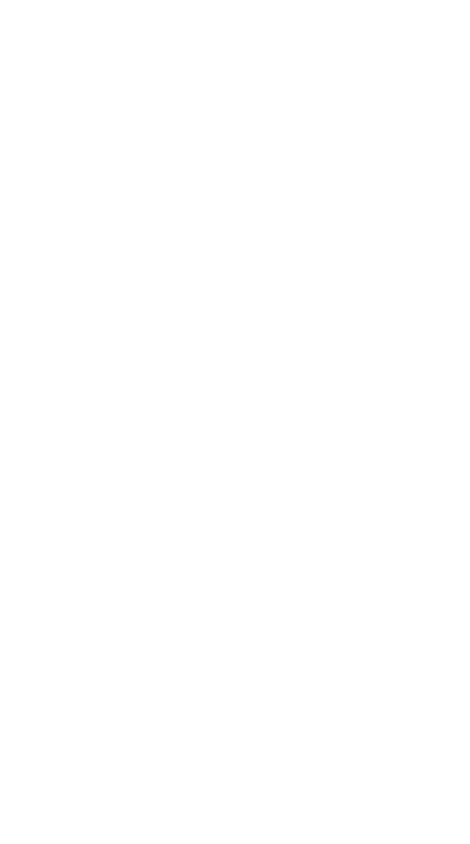
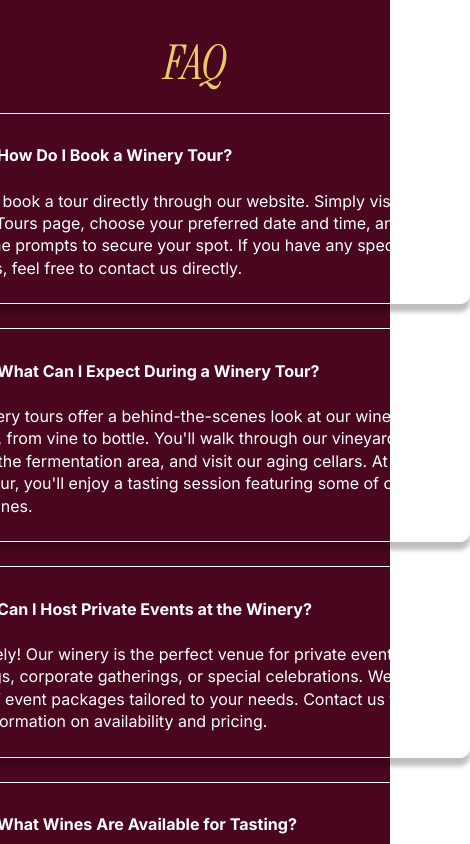
Before and after one commit to LivingGhoull/Vine_-_Vintages, a React (Vite) app: page / in a window 390 px wide. Shown: the part 7660-8504 px from the top of the page, 470 px wide, since content can reach past the window. Before the commit the page ends 7649 px from the top, so only its background shows below. Built offline with nearby package versions, Linux system fonts and the light colour scheme.

Commit message:
feat: Faq section
Both info and styling appied with responsive effect to mobile, tablet and desktop

```diff
--- a/src/App.tsx
+++ b/src/App.tsx
@@ -5,7 +5,7 @@
 import About_section from "./components/sections/About_section";
 import Testimonials_section from "./components/sections/Testimonials_section";
 import News_section from "./components/sections/News_section";
-
+import Faq_section from "./components/sections/Faq_section";
 
 function App() {
   return (
@@ -21,6 +21,11 @@
       <Testimonials_section />
 
       <News_section />
+
+      <Faq_section/>
+
+
+
     </>
   );
 }
--- /dev/null
+++ b/src/components/cards/Faq_card.tsx
@@ -0,0 +1,20 @@
+import qustion_mark from "../../assets/images/icons8-question-mark-32.png"
+
+interface Props {
+  question: string;
+  answer: string;
+}
+
+function Faq_card({question, answer}:Props) {
+  return (
+    <div className="faq_card card">
+      <div className="faq_card__question">
+        <img src={qustion_mark} alt="Qustion mark to Frequent ask qusitons" />
+        <h6>{question}</h6>
+      </div>
+      <p>{answer}</p>
+    </div>
+  );
+}
+
+export default Faq_card
--- a/src/components/sections/Faq_section.tsx
+++ b/src/components/sections/Faq_section.tsx
@@ -0,0 +1,19 @@
+import Card from "../cards/Faq_card";
+import list from "../../utility/faq_list.json";
+
+function Faq_section() {
+  return (
+    <section>
+      <div className="container faq_section">
+        <h2 className="h_mid_head faq_section__header">FAQ</h2>
+        <div className="faq_section__list">
+          {list.map((value, index) => (
+            <Card key={index} question={value.question} answer={value.answer} />
+          ))}
+        </div>
+      </div>
+    </section>
+  );
+}
+
+export default Faq_section;
--- a/src/scss/index.scss
+++ b/src/scss/index.scss
@@ -228,6 +228,7 @@
   }
 }
 
+//News_section
 .news_section {
   @include col.flex_display(map-get(col.$gaps, "sm"));
 
@@ -268,3 +269,35 @@
     padding-bottom: map-get(col.$gaps, "sm");
   }
 }
+
+//Faq_section
+.faq_section {
+  @include col.flex_display(map-get(col.$gaps, "sm"));
+
+  &__header {
+    text-align: center;
+  }
+
+  &__list {
+    display: grid;
+    gap: map-get(col.$gaps, "md");
+    grid-template-columns: repeat(auto-fit, minmax(550px, 1fr));
+  }
+}
+
+.faq_card {
+  @include col.flex_display(map-get(col.$gaps, "sm"));
+
+  &__question {
+    @include col.flex_display(map-get(col.$gaps, "md"));
+    flex-direction: row;
+    align-items: center;
+    font-size: map-get(col.$font_size, "big_bread");
+
+    img {
+      width: 32px;
+      border: 2px solid white;
+      border-radius: 100%;
+    }
+  }
+}
--- /dev/null
+++ b/src/utility/faq_list.json
@@ -0,0 +1,26 @@
+[
+  {
+    "question": "How Do I Book a Winery Tour?",
+    "answer": "You can book a tour directly through our website. Simply visit the Winery Tours page, choose your preferred date and time, and follow the prompts to secure your spot. If you have any special requests, feel free to contact us directly."
+  },
+  {
+    "question": "What Can I Expect During a Winery Tour?",
+    "answer": "Our winery tours offer a behind-the-scenes look at our winemaking process, from vine to bottle. You'll walk through our vineyards, explore the fermentation area, and visit our aging cellars. At the end of the tour, you'll enjoy a tasting session featuring some of our finest wines."
+  },
+  {
+    "question": "Can I Host Private Events at the Winery?",
+    "answer": "Absolutely! Our winery is the perfect venue for private events like weddings, corporate gatherings, or special celebrations. We offer a range of event packages tailored to your needs. Contact us for more information on availability and pricing."
+  },
+  {
+    "question": "What Wines Are Available for Tasting?",
+    "answer": "We rotate our tasting menu regularly to reflect the season and our latest releases. During your visit, you can expect a curated selection of our red, white, and rosé wines, as well as limited-edition or reserve bottles."
+  },
+  {
+    "question": "Is Your Winery Family-Friendly?",
+    "answer": "Yes, our winery is family-friendly. While wine tastings are reserved for those 18 or older, children are welcome to join the tours and enjoy the beautiful surroundings. We also provide non-alcoholic options for those who prefer them."
+  },
+  {
+    "question": "Do I Need to Make a Reservation for Wine Tastings?",
+    "answer": "While walk-ins are welcome, we highly recommend making a reservation, especially on weekends or during peak season, to ensure availability. You can book a tasting through our website or by giving us a call. This helps us provide you with the best possible experience!"
+  }
+]
```
Also changed, not shown: src/assets/images/icons8-question-mark-32.png (added).
